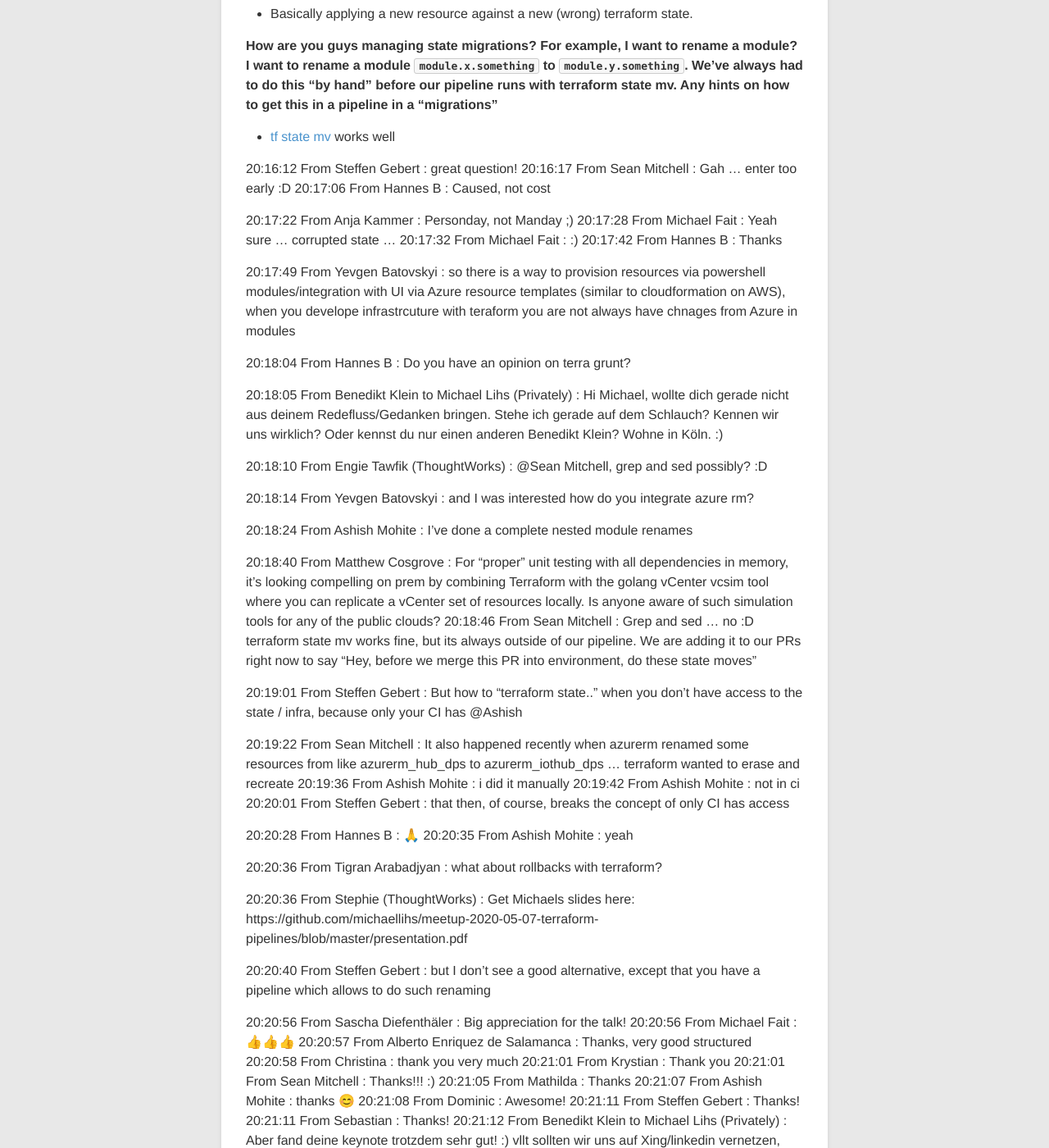
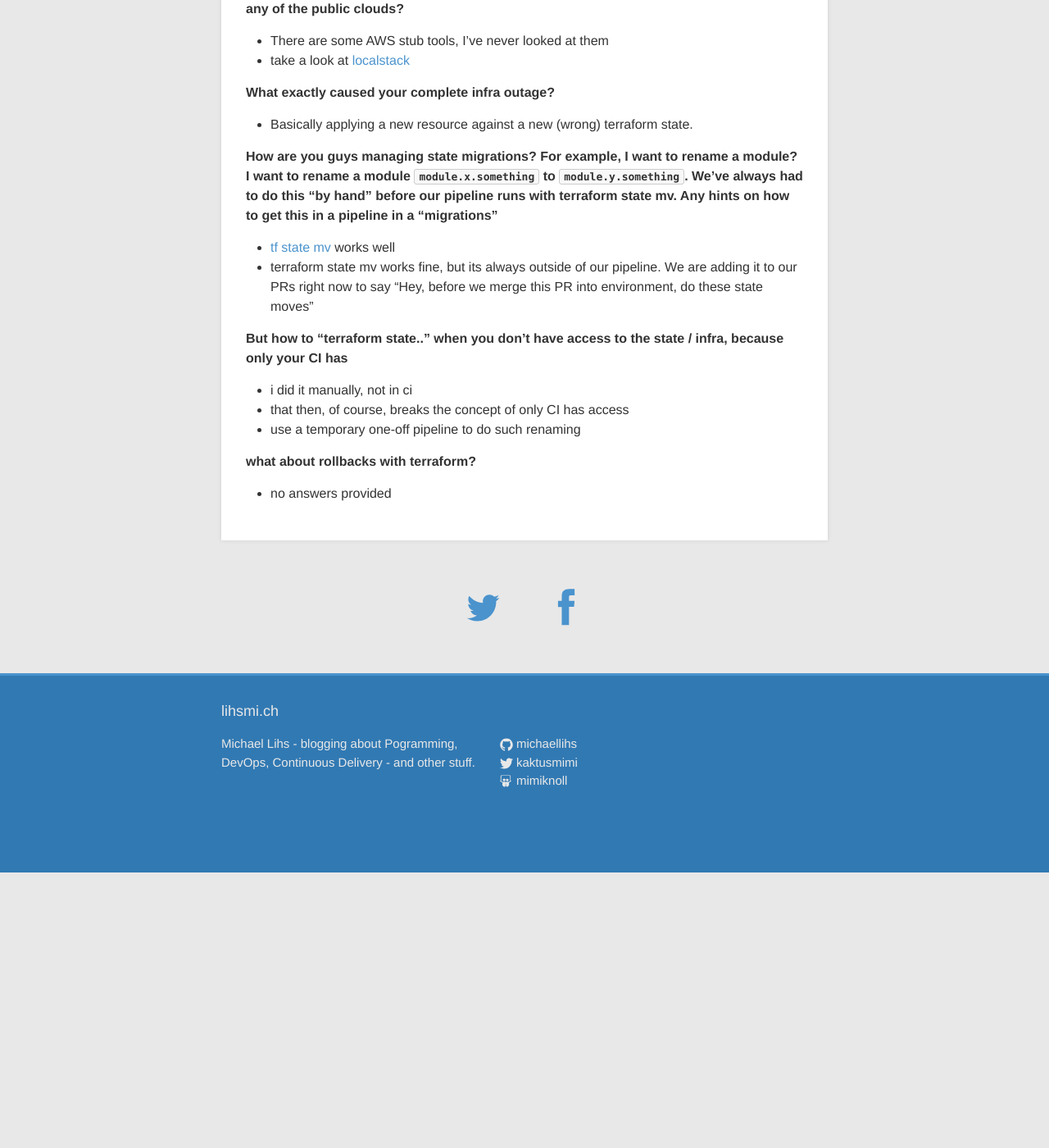
Before and after one commit to michaellihs/michaellihs.github.io, a Jekyll site: the page built from _posts/2020-05-07-q-and-a-terraform-pipelines.markdown, in a window 1280 px wide and 1400 px high, scrolled down 6509 px. Shown: the whole window at 82% size. Built offline with Jekyll 4.4.1, drawn with Linux system fonts in a browser that asks for light colours; comment, search, counter and statistics services are not loaded; after the commit the page ends 7573 px from its top, so only the background shows below that; some of the changed text lies outside the part shown.

Commit message:
fix blog post with Q&A from the terraform pipeline meetup

```diff
--- a/_posts/2020-05-07-q-and-a-terraform-pipelines.markdown
+++ b/_posts/2020-05-07-q-and-a-terraform-pipelines.markdown
@@ -186,107 +189,13 @@ Today, I had the pleasure of being the speaker for my very first ThoughtWorks me
 * Basically applying a new resource against a new (wrong) terraform state.
 
 **How are you guys managing state migrations? For example, I want to rename a module? I want to rename a module `module.x.something` to `module.y.something`. We’ve always had to do this “by hand” before our pipeline runs with terraform state mv. Any hints on how to get this in a pipeline in a "migrations”**
-* [tf state mv]() works well
+* [tf state mv](https://www.terraform.io/docs/commands/state/mv.html) works well
+* terraform state mv works fine, but its always outside of our pipeline. We are adding it to our PRs right now to say “Hey, before we merge this PR into environment, do these state moves”
 
+**But how to "terraform state.." when you don't have access to the state / infra, because only your CI has**
+* i did it manually, not in ci
+* that then, of course, breaks the concept of only CI has access
+* use a temporary one-off pipeline to do such renaming
 
-20:16:12	 From Steffen Gebert : great question!
-20:16:17	 From Sean Mitchell : Gah … enter too early :D
-20:17:06	 From Hannes B : Caused, not cost
-
-
-20:17:22	 From Anja Kammer : Personday, not Manday ;)
-20:17:28	 From Michael Fait : Yeah sure … corrupted state ...
-20:17:32	 From Michael Fait : :)
-20:17:42	 From Hannes B : Thanks
-
-
-20:17:49	 From Yevgen Batovskyi : so there is a way to provision resources via powershell modules/integration with UI via Azure resource templates (similar to cloudformation on AWS), when you develope infrastrcuture with teraform you are not always have chnages from Azure in modules
-
-
-20:18:04	 From Hannes B : Do you have an opinion on terra grunt?
-
-
-20:18:05	 From Benedikt Klein to Michael Lihs (Privately) : Hi Michael, wollte dich gerade nicht aus deinem Redefluss/Gedanken bringen. Stehe ich gerade auf dem Schlauch? Kennen wir uns wirklich? Oder kennst du nur einen anderen Benedikt Klein? Wohne in Köln. :)
-
-
-20:18:10	 From Engie Tawfik (ThoughtWorks) : @Sean Mitchell, grep and sed possibly? :D
-
-
-20:18:14	 From Yevgen Batovskyi : and I was interested how do you integrate azure rm?
-
-
-20:18:24	 From Ashish Mohite : I've done a complete nested module renames
-
-
-20:18:40	 From Matthew Cosgrove : For “proper” unit testing with all dependencies in memory, it’s looking compelling on prem by combining Terraform with the golang vCenter vcsim tool where you can replicate a vCenter set of resources locally. Is anyone aware of such simulation tools for any of the public clouds?
-20:18:46	 From Sean Mitchell : Grep and sed … no :D terraform state mv works fine, but its always outside of our pipeline. We are adding it to our PRs right now to say “Hey, before we merge this PR into environment, do these state moves”
-
-
-20:19:01	 From Steffen Gebert : But how to "terraform state.." when you don't have access to the state / infra, because only your CI has @Ashish
-
-
-20:19:22	 From Sean Mitchell : It also happened recently when azurerm renamed some resources from like azurerm_hub_dps to azurerm_iothub_dps … terraform wanted to erase and recreate
-20:19:36	 From Ashish Mohite : i did it manually
-20:19:42	 From Ashish Mohite : not in ci
-20:20:01	 From Steffen Gebert : that then, of course, breaks the concept of only CI has access
-
-
-20:20:28	 From Hannes B : 🙏
-20:20:35	 From Ashish Mohite : yeah
-
-
-20:20:36	 From Tigran Arabadjyan : what about rollbacks with terraform?
-
-
-20:20:36	 From Stephie (ThoughtWorks) : Get Michaels slides here: https://github.com/michaellihs/meetup-2020-05-07-terraform-pipelines/blob/master/presentation.pdf
-
-
-20:20:40	 From Steffen Gebert : but I don't see a good alternative, except that you have a pipeline which allows to do such renaming
-
-
-20:20:56	 From Sascha Diefenthäler : Big appreciation for the talk!
-20:20:56	 From Michael Fait : 👍👍👍
-20:20:57	 From Alberto Enriquez de Salamanca : Thanks, very good structured
-20:20:58	 From Christina : thank you very much
-20:21:01	 From Krystian : Thank you
-20:21:01	 From Sean Mitchell : Thanks!!! :)
-20:21:05	 From Mathilda : Thanks
-20:21:07	 From Ashish Mohite : thanks 😊
-20:21:08	 From Dominic : Awesome!
-20:21:11	 From Steffen Gebert : Thanks!
-20:21:11	 From  Sebastian : Thanks!
-20:21:12	 From Benedikt Klein to Michael Lihs (Privately) : Aber fand deine keynote trotzdem sehr gut! :)
-vllt sollten wir uns auf Xing/linkedin vernetzen, dann hast du zwei Benedikt Kleins in deiner Liste! ;)
-20:21:12	 From Taner Durkut : Thank you so much :)
-20:21:13	 From Jan Krajewski : many thanks
-20:21:13	 From Felix : Thanks :)
-20:21:15	 From Jan Krajewski : bye
-20:21:15	 From Jette Bakemeier : Thank you!
-20:21:18	 From Laura : thank u :)
-20:21:19	 From Franck Brignoli : Great talk! thanks
-20:21:20	 From Ronny : thanks
-20:21:20	 From Engie Tawfik (ThoughtWorks) : Thanks :)
-20:21:22	 From Thomas Feucht : thank you!
-20:21:23	 From Matthias : thx
-20:21:23	 From Tim Fletcher : I would do the rename via a temp pipeline
-20:21:23	 From Achim : Thank you!
-20:21:25	 From Till : Thanks.
-20:21:26	 From jeroen : Thank you
-20:21:26	 From Yevgen Batovskyi : awesome!! thank a lot TW
-20:21:27	 From Jonathan Nowak : Thanks :-)
-20:21:28	 From Mo El Sherif : Thanks for a great talk
-20:21:33	 From Jenna (ThoughtWorks) : Thanks for joining everyone! :)
-20:21:44	 From Michi : Thank you guys!
-20:21:48	 From Rafael Rezende : Thank you very much!! I really enjoyed the presentation!
-20:21:48	 From Daniel @d_pisanu : cheerio!
-20:21:48	 From Jerko Horvat : Thank you!
-20:21:54	 From Till : Have to go grab some Pizza now :)
-20:22:00	 From Andreas Härpfer : And also thanks to Tim for answering questions in the chat!
-20:22:05	 From Anna Sukiasyan : 3 dots -> save chat
-20:22:07	 From Rafael Rezende : Good question, because there are good questions and answers here :-)
-20:22:51	 From Dominic to Michael Lihs (Privately) : Danke auch nochmal für deinen Blogpost an Fred
-20:23:05	 From Michael Lihs to Dominic (Privately) : gern geschehen :) hoffe, es hilft
-20:23:25	 From Stefano Salvatori : Thank!!!! For the presentation !
-20:23:36	 From Dominic to Michael Lihs (Privately) : Oh, ja und wie. Bin sicher du bekommst es mir ;-)
-20:23:43	 From Dominic to Michael Lihs (Privately) : mit
-20:24:40	 From Marcus Spiering : thanks, have a nice evening
+**what about rollbacks with terraform?**
+* no answers provided
```
Also changed, not shown: other parts of _posts/2020-05-07-q-and-a-terraform-pipelines.markdown (+4 -1 lines).
